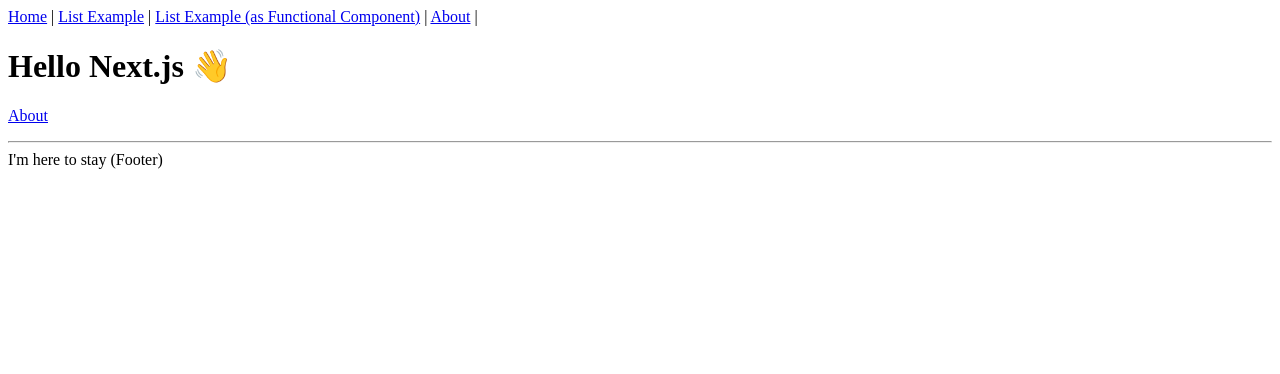
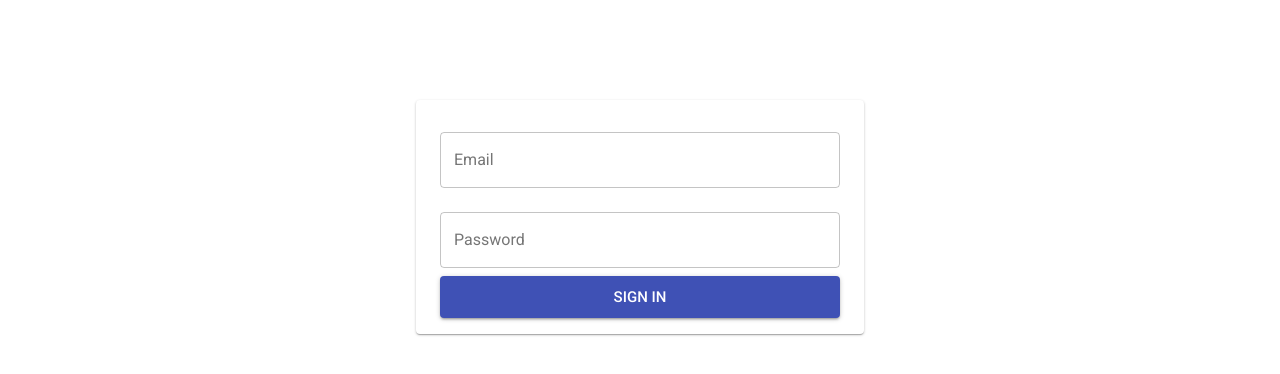
Before and after one commit to fareez-ahamed/sentry, a Next.js app: page / in a window 1280 px wide. Shown: the top 374 px of the page. Built offline with nearby package versions, Linux system fonts and the light colour scheme.

Commit message:
Designed a basic sign in page

```diff
--- /dev/null
+++ b/components/BaseLayout.tsx
@@ -0,0 +1,16 @@
+import Head from "next/head";
+
+export default function BaseLayout({ title, children, bgcolor = "#aaaaaa" }) {
+  return (
+    <div style={{ backgroundColor: bgcolor }}>
+      <Head>
+        <title>{title}</title>
+        <meta charSet='utf-8' />
+        <meta name='viewport' content='initial-scale=1.0, width=device-width' />
+        <link rel="stylesheet" href="https://fonts.googleapis.com/css?family=Roboto:300,400,500" />
+        <link rel="stylesheet" href="https://fonts.googleapis.com/icon?family=Material+Icons" />
+      </Head>
+      {children}
+    </div>
+  )
+}
--- a/components/Layout.tsx
+++ b/components/Layout.tsx
@@ -1,18 +1,14 @@
 import * as React from 'react'
 import Link from 'next/link'
 import Head from 'next/head'
+import BaseLayout from './BaseLayout';
 
 type Props = {
   title?: string,
 }
 
 const Layout: React.FunctionComponent<Props> = ({ children, title = 'This is the default title' }) => (
-  <div>
-    <Head>
-      <title>{title}</title>
-      <meta charSet='utf-8' />
-      <meta name='viewport' content='initial-scale=1.0, width=device-width' />
-    </Head>
+  <BaseLayout title="{props.title}">
     <header>
       <nav>
         <Link href='/'><a>Home</a></Link> | {' '}
@@ -26,7 +22,7 @@
       <hr />
       <span>I'm here to stay (Footer)</span>
     </footer>
-  </div>
+  </BaseLayout>
 )
 
 export default Layout
--- a/package.json
+++ b/package.json
@@ -8,6 +8,7 @@
       "setup": "ts-node scripts/setup.ts"
    },
    "dependencies": {
+      "@material-ui/core": "^3.9.3",
       "@zeit/next-typescript": "^1.1.1",
       "bcrypt": "^3.0.6",
       "express": "^4.16.4",
--- a/pages/index.tsx
+++ b/pages/index.tsx
@@ -1,14 +1,33 @@
 import * as React from 'react'
-import Link from 'next/link'
-import Layout from '../components/Layout'
+import BaseLayout from '../components/BaseLayout';
+import { Paper, withStyles, Typography, TextField, Button } from '@material-ui/core';
 
-const IndexPage: React.FunctionComponent = () => {
+const styles = theme => ({
+  root: {
+    ...theme.mixins.gutters(),
+    paddingTop: theme.spacing.unit * 2,
+    paddingBottom: theme.spacing.unit * 2,
+    maxWidth: theme.spacing.unit * 50,
+    margin: "100px auto"
+    // marginLeft: theme.spacing.unit * 60,
+    // marginRight: theme.spacing.unit * 60,
+    // marginTop: theme.spacing.unit * 10,
+    // marginBottom: theme.spacing.unit * 10
+  }
+})
+
+const IndexPage = ({classes}) => {
   return (
-    <Layout title="Home | Next.js + TypeScript Example">
-      <h1>Hello Next.js 👋</h1>
-      <p><Link href='/about'><a>About</a></Link></p>
-    </Layout>
+    <BaseLayout title="Sign In" bgcolor="white">
+      <Paper className={classes.root} elevation={1}>
+        <form autoComplete="off" noValidate>
+          <TextField type="Email" variant="outlined" label="Email" margin="normal" fullWidth />
+          <TextField type="Password" variant="outlined" label="Password" margin="normal" fullWidth />
+          <Button type="submit" size="large" color="primary" variant="contained" fullWidth>Sign In</Button>
+        </form>
+      </Paper>
+    </BaseLayout>
   )
 }
 
-export default IndexPage;
+export default withStyles(styles)(IndexPage);
--- a/tsconfig.json
+++ b/tsconfig.json
@@ -4,6 +4,7 @@
          "es5",
          "es6"
       ],
+      "jsx": "preserve",
       "target": "es5",
       "module": "commonjs",
       "moduleResolution": "node",
```
Also changed, not shown: 1 other file (tests, documents, lock files or other folders).
